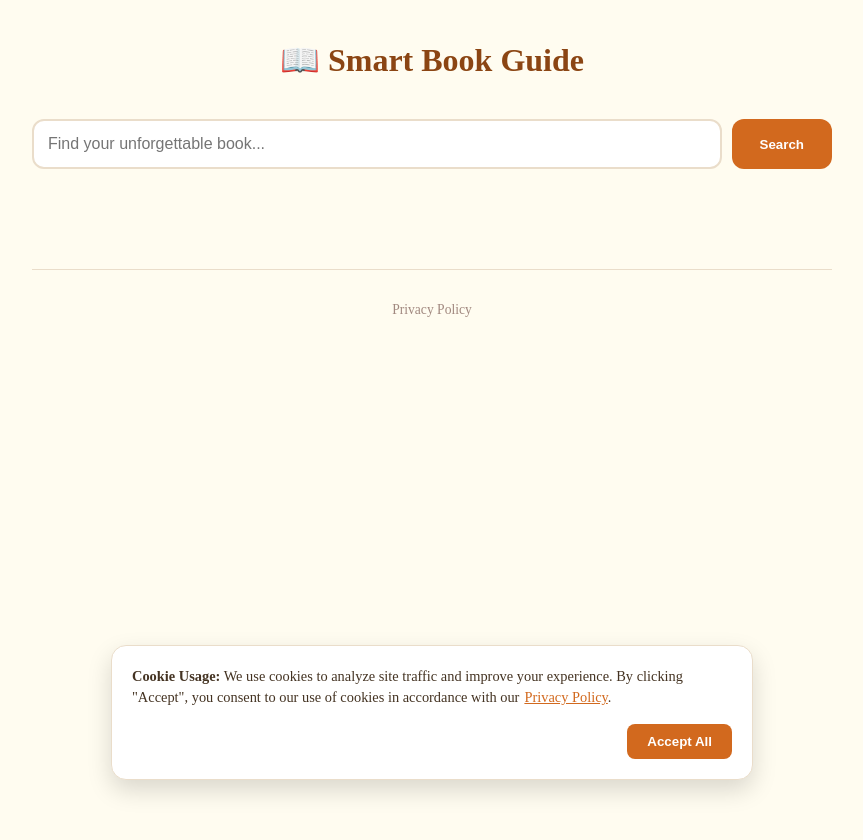
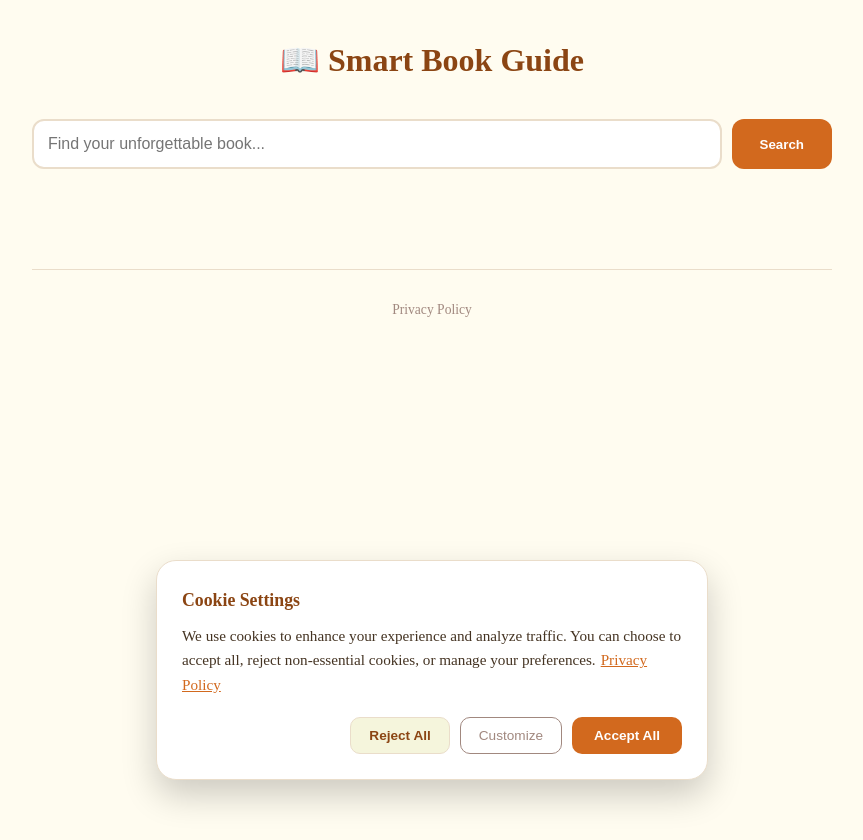
Before and after one commit to elephantmaccha/book-guide-app-mark2, a Next.js app: page / in a window 1280 px wide. Shown: the whole page, without its empty margins (208-1071 px from the left). Built offline with nearby package versions, Linux system fonts and the light colour scheme.

Commit message:
Enhance cookie consent with Reject and Customize options

```diff
--- a/components/CookieConsent.tsx
+++ b/components/CookieConsent.tsx
@@ -6,16 +6,22 @@ export default function CookieConsent() {
   const [isVisible, setIsVisible] = useState(false);
 
   useEffect(() => {
-    // 既に同意済みかどうかを確認
+    // 既に同意または拒否の選択済みかを確認
     const consent = localStorage.getItem('cookie-consent');
     if (!consent) {
       setIsVisible(true);
     }
   }, []);
 
-  const acceptCookies = () => {
-    localStorage.setItem('cookie-consent', 'true');
+  const handleAccept = () => {
+    localStorage.setItem('cookie-consent', 'accepted');
     setIsVisible(false);
+  };
+
+  const handleReject = () => {
+    localStorage.setItem('cookie-consent', 'rejected');
+    setIsVisible(false);
+    // 実際にはここでGoogle Analyticsなどのタグを無効化する処理を入れることが一般的です
   };
 
   if (!isVisible) return null;
@@ -28,37 +34,66 @@ export default function CookieConsent() {
       right: '20px',
       backgroundColor: '#ffffff',
       color: '#443322',
-      padding: '20px',
-      borderRadius: '15px',
-      boxShadow: '0 10px 25px rgba(0,0,0,0.15)',
+      padding: '25px',
+      borderRadius: '20px',
+      boxShadow: '0 15px 35px rgba(0,0,0,0.2)',
       zIndex: 9999,
       border: '1px solid #eaddca',
-      display: 'flex',
-      flexDirection: 'column',
-      gap: '15px',
-      maxWidth: '600px',
+      maxWidth: '500px',
       margin: '0 auto'
     }}>
-      <div style={{ fontSize: '0.9rem', lineHeight: '1.5' }}>
-        <strong>Cookie Usage:</strong> We use cookies to analyze site traffic and improve your experience.
-        By clicking "Accept", you consent to our use of cookies in accordance with our
-        <a href="/privacy" style={{ color: '#d2691e', marginLeft: '5px' }}>Privacy Policy</a>.
+      <div style={{ fontSize: '0.95rem', lineHeight: '1.6', marginBottom: '20px' }}>
+        <h3 style={{ margin: '0 0 10px 0', color: '#8b4513' }}>Cookie Settings</h3>
+        We use cookies to enhance your experience and analyze traffic. You can choose to accept all, reject non-essential cookies, or manage your preferences.
+        <a href="/privacy" style={{ color: '#d2691e', textDecoration: 'underline', marginLeft: '5px' }}>Privacy Policy</a>
       </div>
+
+      <div style={{ display: 'flex', gap: '10px', flexWrap: 'wrap', justifyContent: 'flex-end' }}>
         <button
-        onClick={acceptCookies}
+          onClick={handleReject}
+          style={{
+            backgroundColor: '#f5f5dc',
+            color: '#8b4513',
+            border: '1px solid #eaddca',
+            padding: '10px 18px',
+            borderRadius: '10px',
+            cursor: 'pointer',
+            fontSize: '0.85rem',
+            fontWeight: 'bold'
+          }}
+        >
+          Reject All
+        </button>
+        <button
+          onClick={() => alert('Detailed settings will be available soon.')}
+          style={{
+            backgroundColor: 'transparent',
+            color: '#a1887f',
+            border: '1px solid #a1887f',
+            padding: '10px 18px',
+            borderRadius: '10px',
+            cursor: 'pointer',
+            fontSize: '0.85rem'
+          }}
+        >
+          Customize
+        </button>
+        <button
+          onClick={handleAccept}
           style={{
             backgroundColor: '#d2691e',
             color: 'white',
             border: 'none',
-          padding: '10px 20px',
-          borderRadius: '8px',
+            padding: '10px 22px',
+            borderRadius: '10px',
             cursor: 'pointer',
-          fontWeight: 'bold',
-          alignSelf: 'flex-end'
+            fontSize: '0.85rem',
+            fontWeight: 'bold'
           }}
         >
           Accept All
         </button>
       </div>
+    </div>
   );
 }
```
Lines whose indentation alone changed are shown as unchanged.
